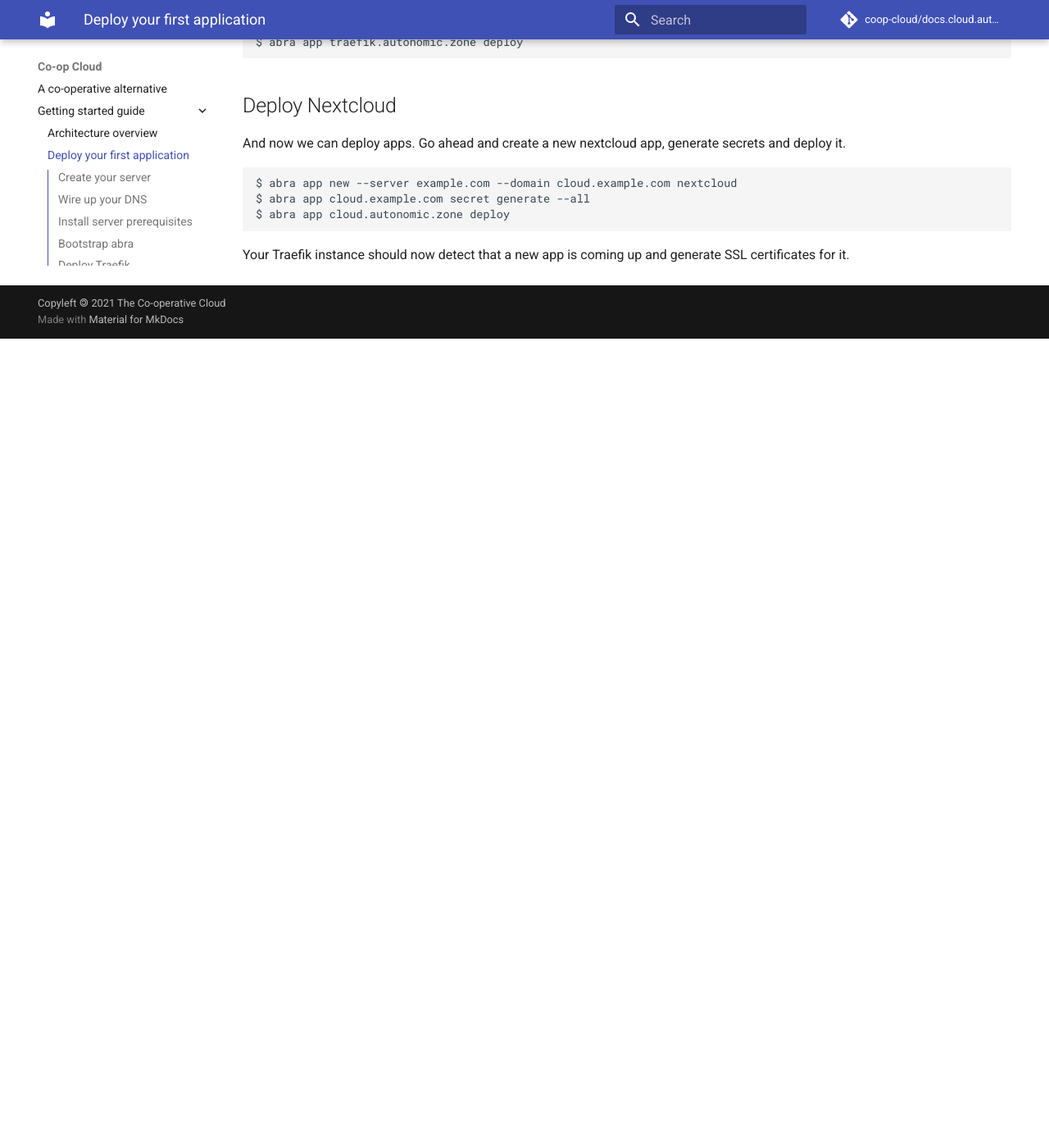
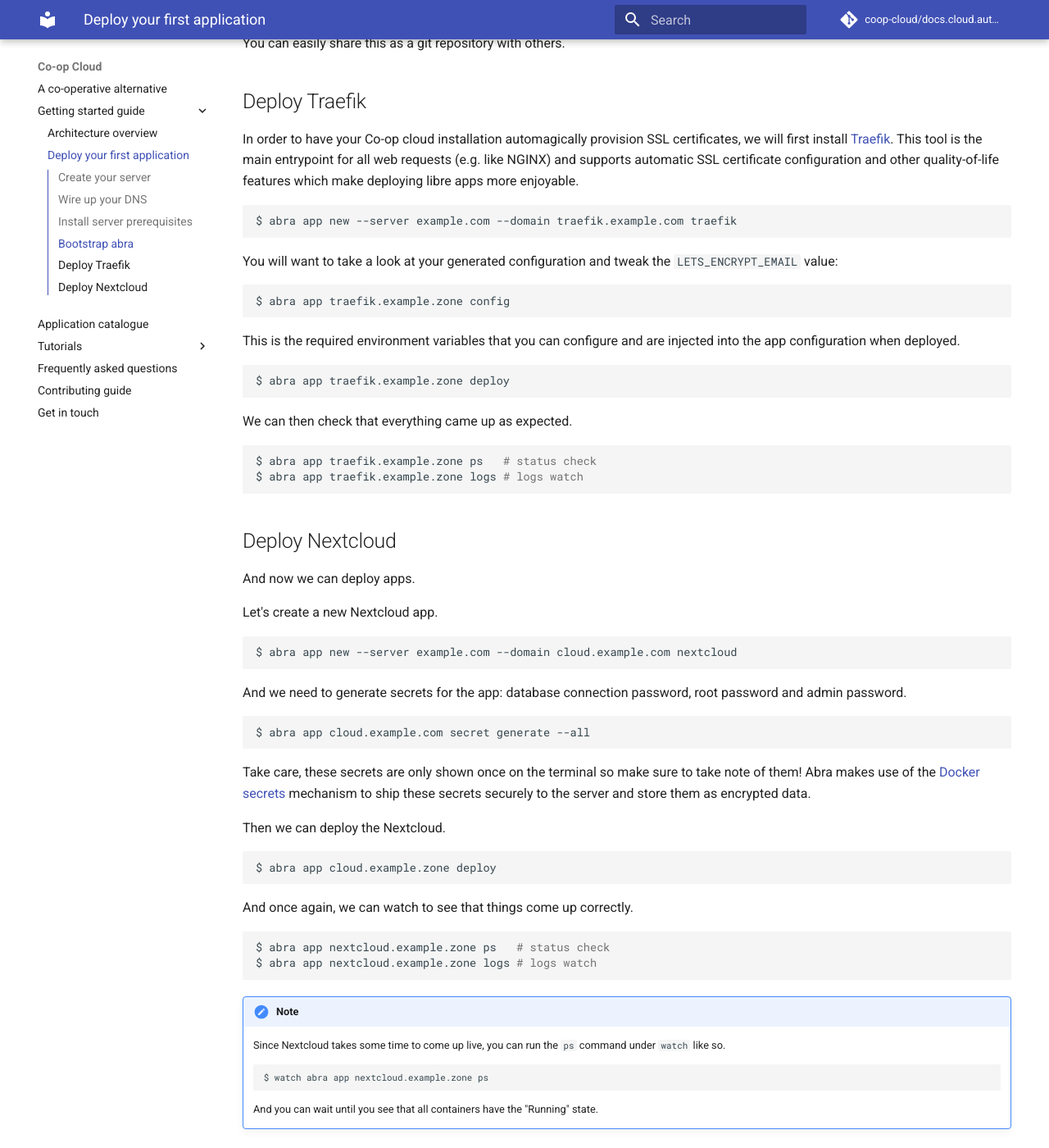
Before and after one commit to mayel/docs.coopcloud.tech, an MkDocs documentation site: the page built from docs/deploy.md, in a window 1280 px wide and 1400 px high, scrolled down 1790 px. Shown: the whole window at 82% size. Built offline with MkDocs 1.6.1 and Material for MkDocs 9.7.7, drawn with Linux system fonts in a browser that asks for light colours; before the commit the page ends 2203 px from its top, so only the background shows below that; some of the changed text lies outside the part shown.

Commit message:
More guide magic

````diff
--- a/docs/deploy.md
+++ b/docs/deploy.md
@@ -9,7 +9,7 @@
 
 ## Create your server
 
-Co-op Cloud has itself near zero system requirements. You only need to worry about the system resource usage of your apps and the overhead of running containers with the docker runtime (often negligible. If you want to know more, see [this FAQ entry](/faq/#isnt-running-everything-in-container-really-inefficient)). We will deploy a new Nextcloud instance in this guide, so you will only need 1GB of RAM according to [their documentation](https://docs.nextcloud.com/server/latest/admin_manual/installation/system_requirements.html).
+Co-op Cloud has itself near zero system requirements. You only need to worry about the system resource usage of your apps and the overhead of running containers with the docker runtime (often negligible. If you want to know more, see [this FAQ entry](/faq/#isnt-running-everything-in-container-really-inefficient)). We will deploy a new Nextcloud instance in this guide, so you will only need 1GB of RAM according to [their documentation](https://docs.nextcloud.com/server/latest/admin_manual/installation/system_requirements.html). You may also be interested in this [FAQ entry](/faq/#arent-container-horrible-from-a-security-perpective) if you are curious about security in the context of containers.
 
 ## Wire up your DNS
 
@@ -23,6 +23,18 @@
 ## Install server prerequisites
 
 On your server, you'll want to install [Docker](https://www.docker.com/). This can be done by following the [install documentation](https://docs.docker.com/engine/install/).
+
+On a Debian system, that can be done like so.
+
+```bash
+$ sudo apt-get remove docker docker-engine docker.io containerd runc
+$ sudo apt update
+$ sudo apt-get install -y apt-transport-https ca-certificates curl gnupg-agent software-properties-common
+$ curl -fsSL https://download.docker.com/linux/debian/gpg | sudo apt-key add -
+$ sudo add-apt-repository "deb [arch=amd64] https://download.docker.com/linux/debian $(lsb_release -cs) stable"
+$ sudo apt-get update
+$ sudo apt-get install -y docker-ce docker-ce-cli containerd.io
+```
 
 ## Bootstrap abra
 
@@ -67,17 +79,66 @@
 
 ```bash
 $ abra app new --server example.com --domain traefik.example.com traefik
-$ abra app traefik.autonomic.zone deploy
+```
+
+You will want to take a look at your generated configuration and tweak the `LETS_ENCRYPT_EMAIL` value:
+
+```bash
+$ abra app traefik.example.zone config
+```
+
+This is the required environment variables that you can configure and are injected into the app configuration when deployed.
+
+```
+$ abra app traefik.example.zone deploy
+```
+
+We can then check that everything came up as expected.
+
+```bash
+$ abra app traefik.example.zone ps   # status check
+$ abra app traefik.example.zone logs # logs watch
 ```
 
 ## Deploy Nextcloud
 
-And now we can deploy apps. Go ahead and create a new nextcloud app, generate secrets and deploy it.
+And now we can deploy apps.
+
+Let's create a new Nextcloud app.
 
 ```bash
 $ abra app new --server example.com --domain cloud.example.com nextcloud
-$ abra app cloud.example.com secret generate --all
-$ abra app cloud.autonomic.zone deploy
 ```
 
+And we need to generate secrets for the app: database connection password, root password and admin password.
+
+```bash
+$ abra app cloud.example.com secret generate --all
+```
+
+Take care, these secrets are only shown once on the terminal so make sure to take note of them! Abra makes use of the [Docker secrets](https://docs.docker.com/engine/swarm/secrets/) mechanism to ship these secrets securely to the server and store them as encrypted data.
+
+Then we can deploy the Nextcloud.
+
+```bash
+$ abra app cloud.example.zone deploy
+```
+
+And once again, we can watch to see that things come up correctly.
+
+```bash
+$ abra app nextcloud.example.zone ps   # status check
+$ abra app nextcloud.example.zone logs # logs watch
+```
+
+!!! note
+
+    Since Nextcloud takes some time to come up live, you can run the `ps` command under `watch` like so.
+
+    ```bash
+    $ watch abra app nextcloud.example.zone ps
+    ```
+
+    And you can wait until you see that all containers have the "Running" state.
+
 Your Traefik instance should now detect that a new app is coming up and generate SSL certificates for it.
````
Also changed, not shown: other parts of docs/deploy.md (+2 -2 lines), docs/faq.md (+4 -0 lines).
